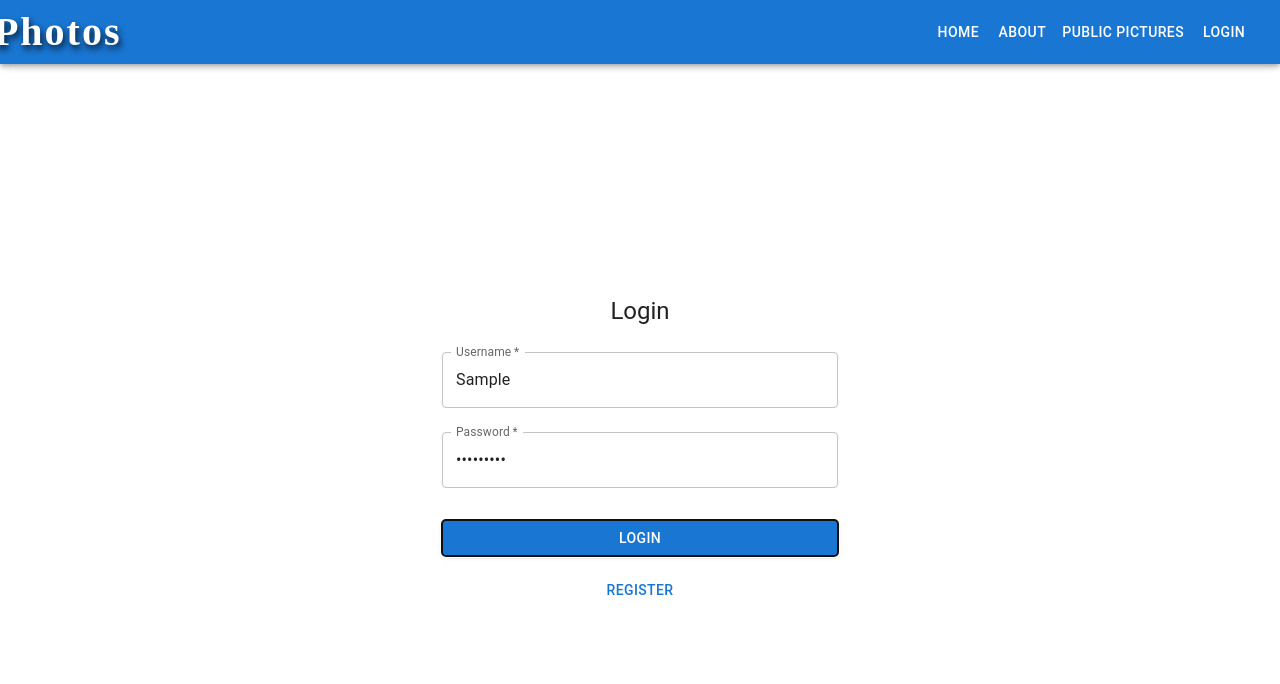
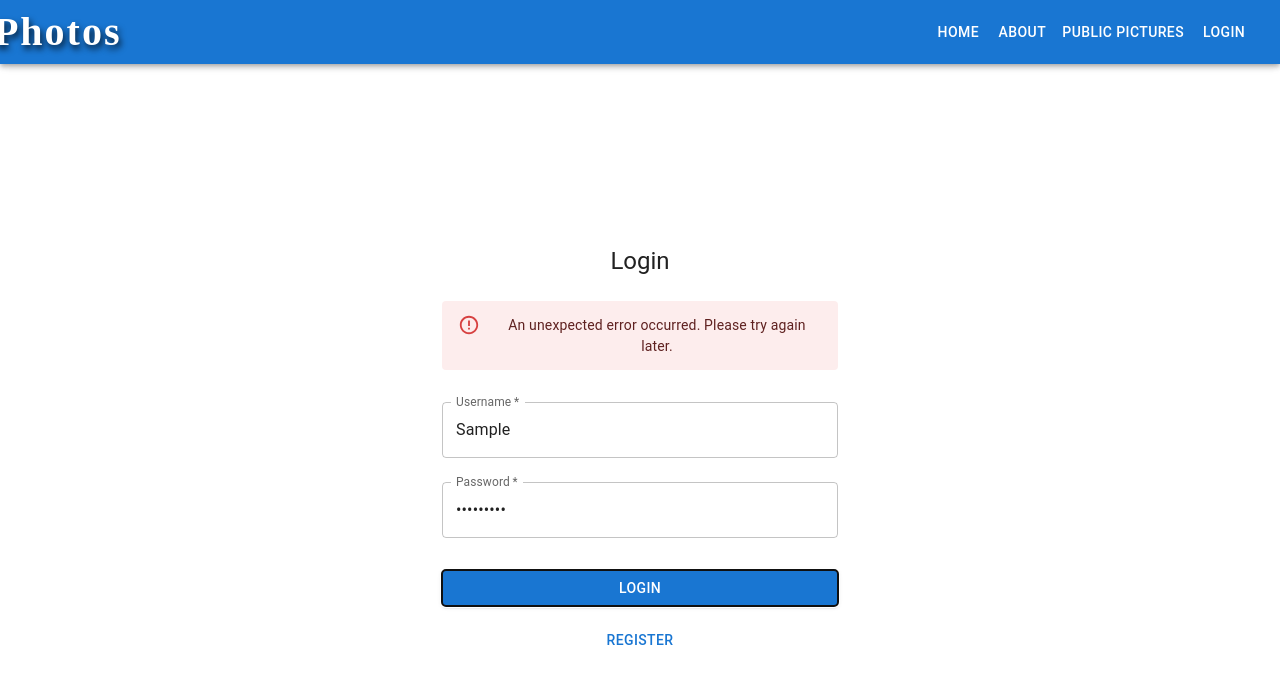
Before and after one commit to kcweise/wildlife, a React (Vite) app in the folder client/: page /login in a window 1280 px wide. Both pictures are taken after typing "Sample", "Sample123" into the empty fields and a click on the button "LOGIN". Shown: the top 684 px of the page. Built offline with nearby package versions, Linux system fonts and the light colour scheme; no server answers.

Commit message:
Added Login failure message

```diff
--- a/client/src/components/LoginForm.jsx
+++ b/client/src/components/LoginForm.jsx
@@ -1,7 +1,7 @@
 import React, { useState } from 'react';
 import { useNavigate } from 'react-router-dom';
 import { useAuth } from "../UserContext";
-import {TextField, Button, Container, Typography, Box} from '@mui/material';
+import {TextField, Button, Container, Typography, Box, Alert} from '@mui/material';
 import UserPage from '../pages/UserPage'
 import RegistrationForm from './RegistrationForm';
 
@@ -12,6 +12,7 @@ function LoginForm() {
   const [username, setUsername] = useState('');
   const [password, setPassword] = useState('');
   const [showRegistration, setShowRegistration] = useState(false);
+  const [errorMessage, setErrorMessage] = useState('');
   const navigate = useNavigate();
 
   const handleLogin = async (e)=>{
@@ -35,11 +36,12 @@ function LoginForm() {
         navigate(`/user/${data.user.id}`);
       }
       else {
-      console.error('Login failed', response.statusText);
+        const data = await response.json();
+        setErrorMessage(data.error);
       }
-    }
-      catch (error) {
+    } catch (error) {
       console.error('Error during login', error);
+      setErrorMessage('An unexpected error occurred. Please try again later.');
     }
   };
 
@@ -66,6 +68,11 @@ function LoginForm() {
           <RegistrationForm /> // Render RegistrationForm component if showRegistration is true
         ) : (
           <Box component="form" onSubmit={handleLogin} sx={{ mt: 1 }}>
+            {errorMessage && (
+              <Alert severity="error" sx={{ mt: 2, mb: 2 }}>
+                {errorMessage}
+              </Alert>
+            )}
             <TextField
               variant="outlined"
               margin="normal"
```
Also changed, not shown: 1 other file (tests, documents, lock files or other folders).
